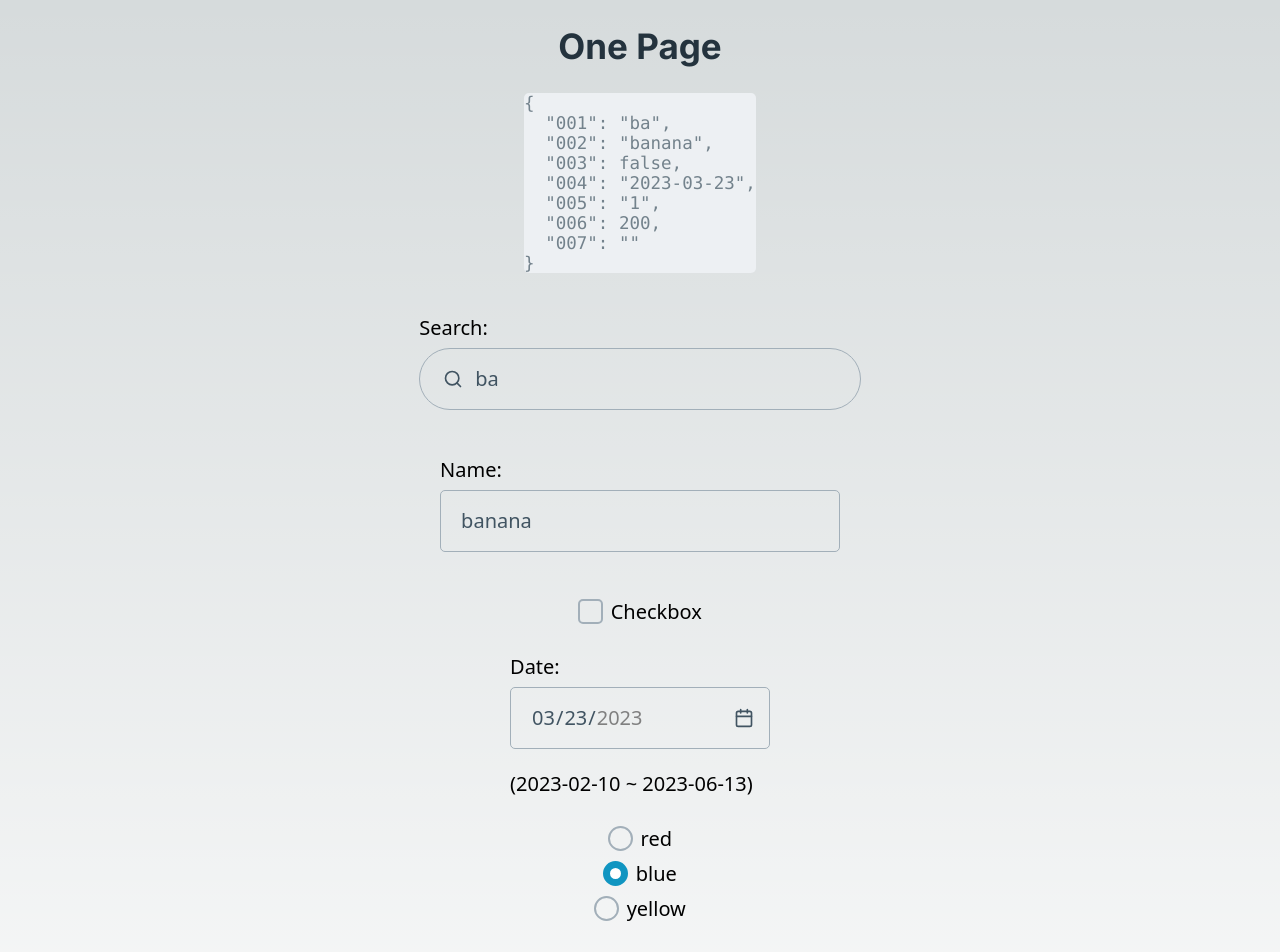
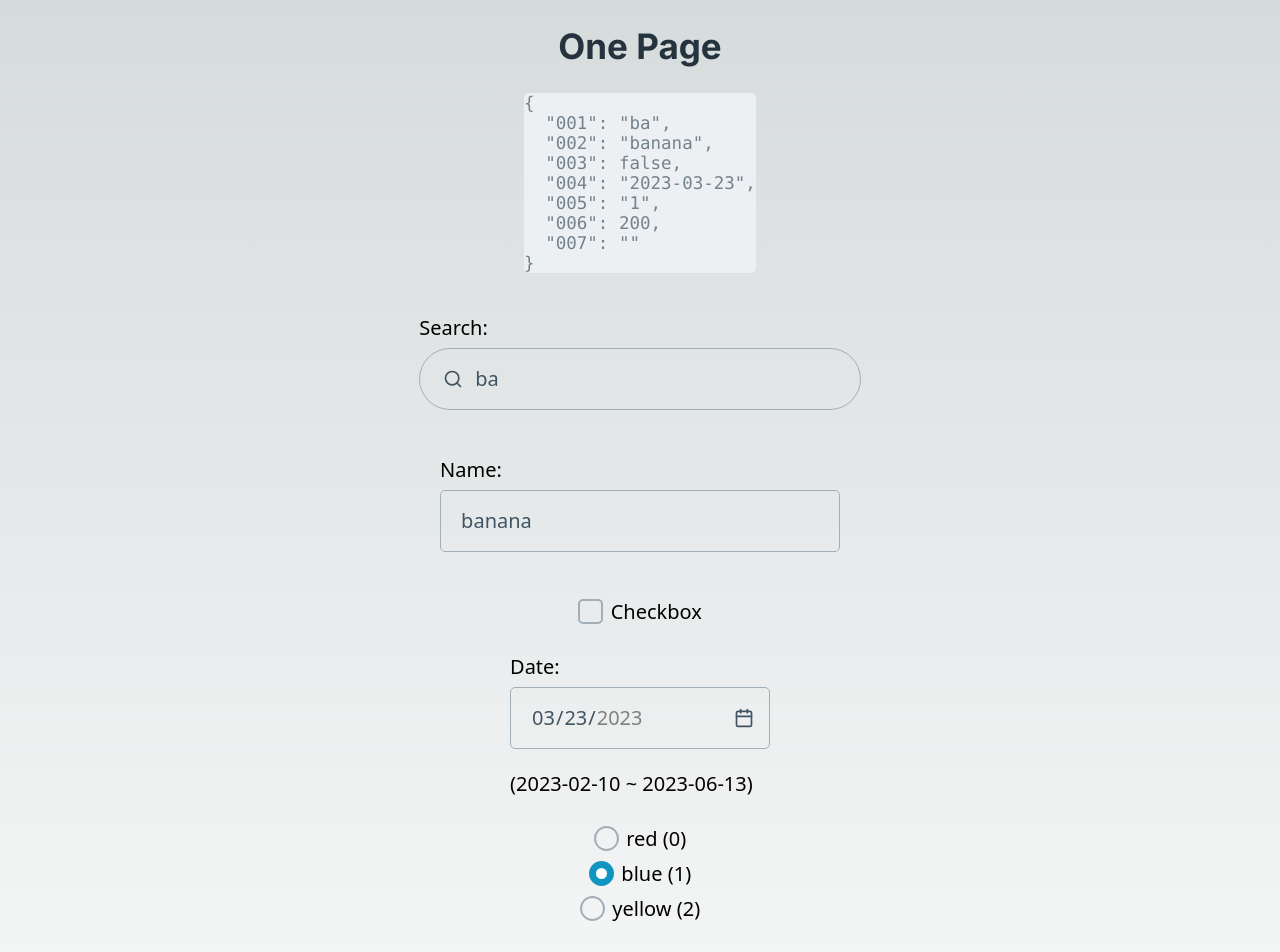
Before and after one commit to afrontend/onepage, a Next.js app: page / in a window 1280 px wide. Shown: the top 952 px of the page. Built offline with nearby package versions, Linux system fonts and the light colour scheme.

Commit message:
Show value on the label for radio-type

```diff
--- a/src/components/EditableList.js
+++ b/src/components/EditableList.js
@@ -83,8 +83,8 @@ function EditableList({jsonFilename = 'editableList.json'}) {
                 item.options.map(option => {
                   return <div key={option.value}>
                     <label title={item.id}>
-                      <input type={item.type} checked={resultList[item.id] === option.value} onChange={e => setResultList({...resultList, [item.id]: option.value}) }/>
-                      {option.label}
+                      <input type={item.type} checked={resultList[item.id] === option.value} onChange={() => setResultList({...resultList, [item.id]: option.value}) }/>
+                      {option.label} ({option.value})
                     </label>
                   </div>
                 })
```
